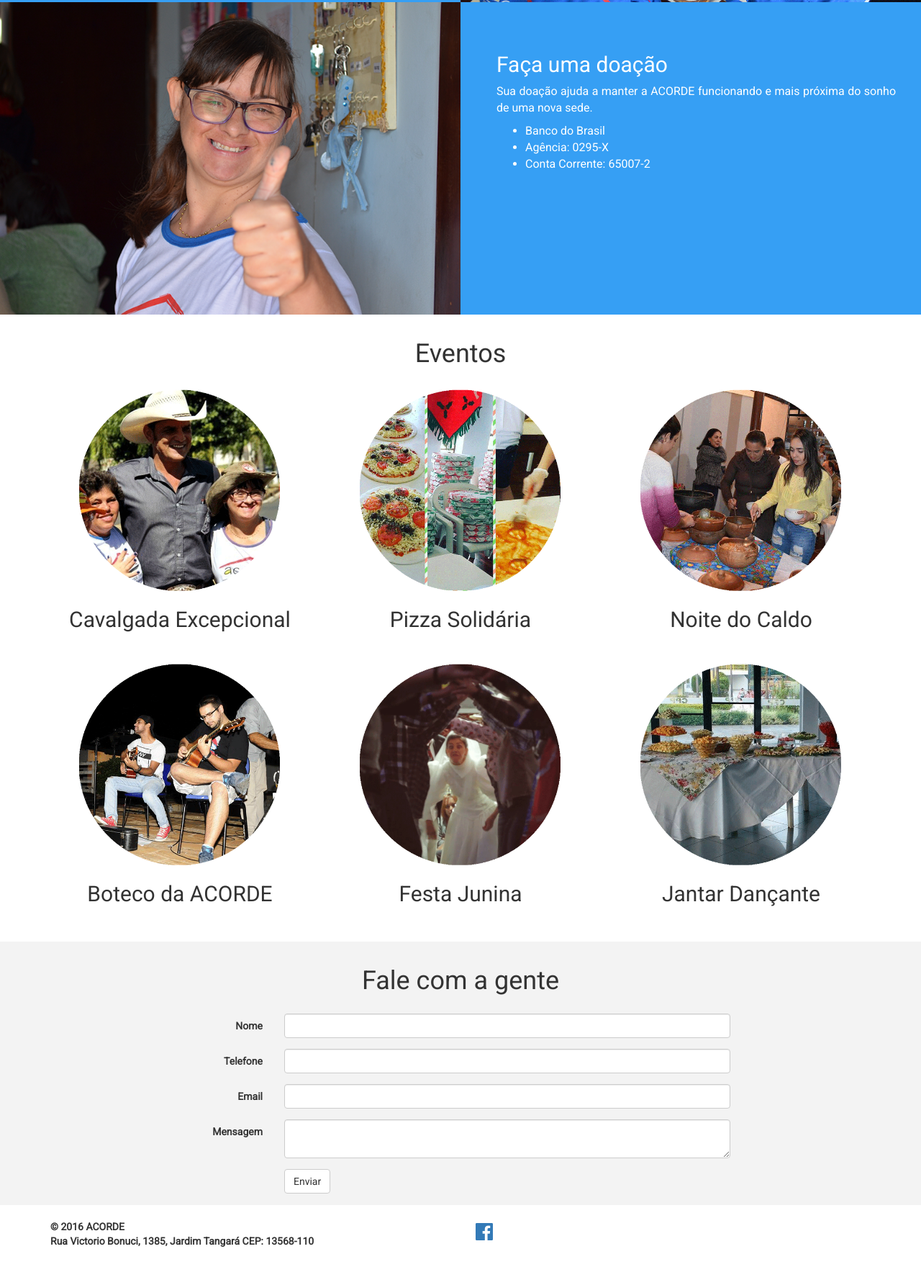
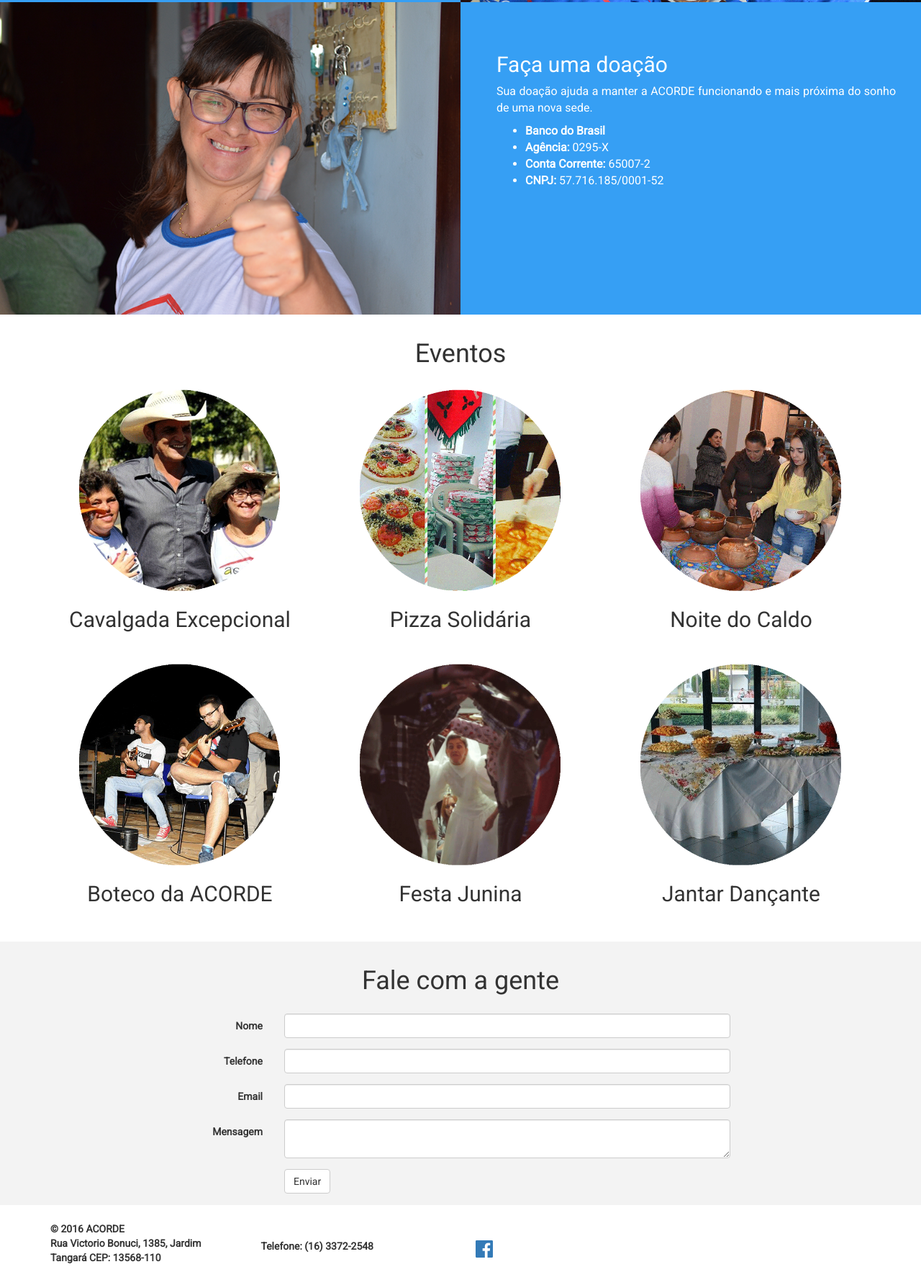
Before and after one commit to vanessasc/gnardari.github.io, a plain HTML site: page index.html in a window 1280 px wide. Shown: the part 2521-4288 px from the top of the page at 72% size. Before the commit the page ends 4265 px from the top, so only its background shows below. Drawn offline with Linux system fonts and the light colour scheme.

Commit message:
telefone + CNPJ

```diff
--- a/index.html
+++ b/index.html
@@ -9,7 +9,7 @@
     <meta name="author" content="">
     <link rel="icon" href="favicon.ico">
 
-    <title>ACORDE</title>
+    <title>ACORDE | Associação de Capacitação, Orientação e Desenvolvimento do Excepcional</title>
     <link href="https://fonts.googleapis.com/css?family=Roboto" rel="stylesheet">
     <link href="css/bootstrap.min.css" rel="stylesheet">
     <link href="css/home.css" rel="stylesheet">
@@ -193,9 +193,10 @@
               <p>
                   Sua doação ajuda a manter a ACORDE funcionando e mais próxima do sonho de uma nova sede.
                   <ul>
-                  <li>Banco do Brasil</li>
-                  <li>Agência:  0295-X</li>
-                  <li>Conta Corrente: 65007-2</li>
+                  <li><strong>Banco do Brasil</strong></li>
+                  <li><strong>Agência:</strong>  0295-X</li>
+                  <li><strong>Conta Corrente:</strong> 65007-2</li>
+                  <li><strong>CNPJ:</strong> 57.716.185/0001-52</li>
                   </ul>
               </p>
               <!-- <p><a class="btn btn-default" href="#" role="button">View details &raquo;</a></p> -->
@@ -308,10 +309,13 @@
   <footer>
     <div class="container">
       <div class="row">
-        <div class="col-md-6" style="padding-top: 20px;">
+        <div class="col-md-3" style="padding-top: 2%;">
           <b><p>&copy; 2016 ACORDE <br>Rua Victorio Bonuci, 1385, Jardim Tangará CEP: 13568-110</p></b>
         </div>
-        <div class="col-md-6" style="padding-top: 2%;">
+        <div class="col-md-3" style="padding-top: 4%;">
+          <b><p>Telefone: (16) 3372-2548</b>
+        </div>
+        <div class="col-md-6" style="padding-top: 4%;">
           <p>
             <a href="https://www.facebook.com/ACORDEONG1"><span class="fa fa-facebook-official fa-2x fa-fw"></span></a>
             <!-- <a href="#"><span class="fa fa-instagram fa-2x fa-fw"></span></a>
```
